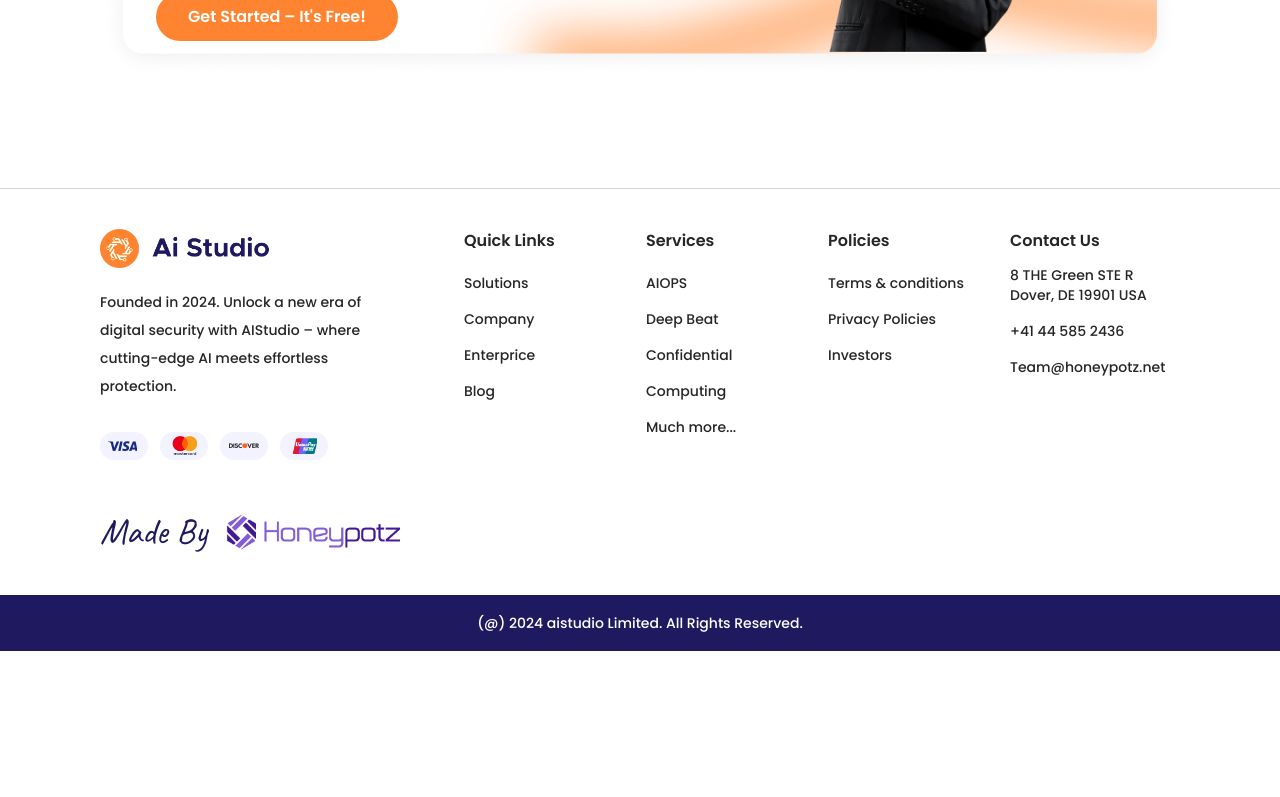
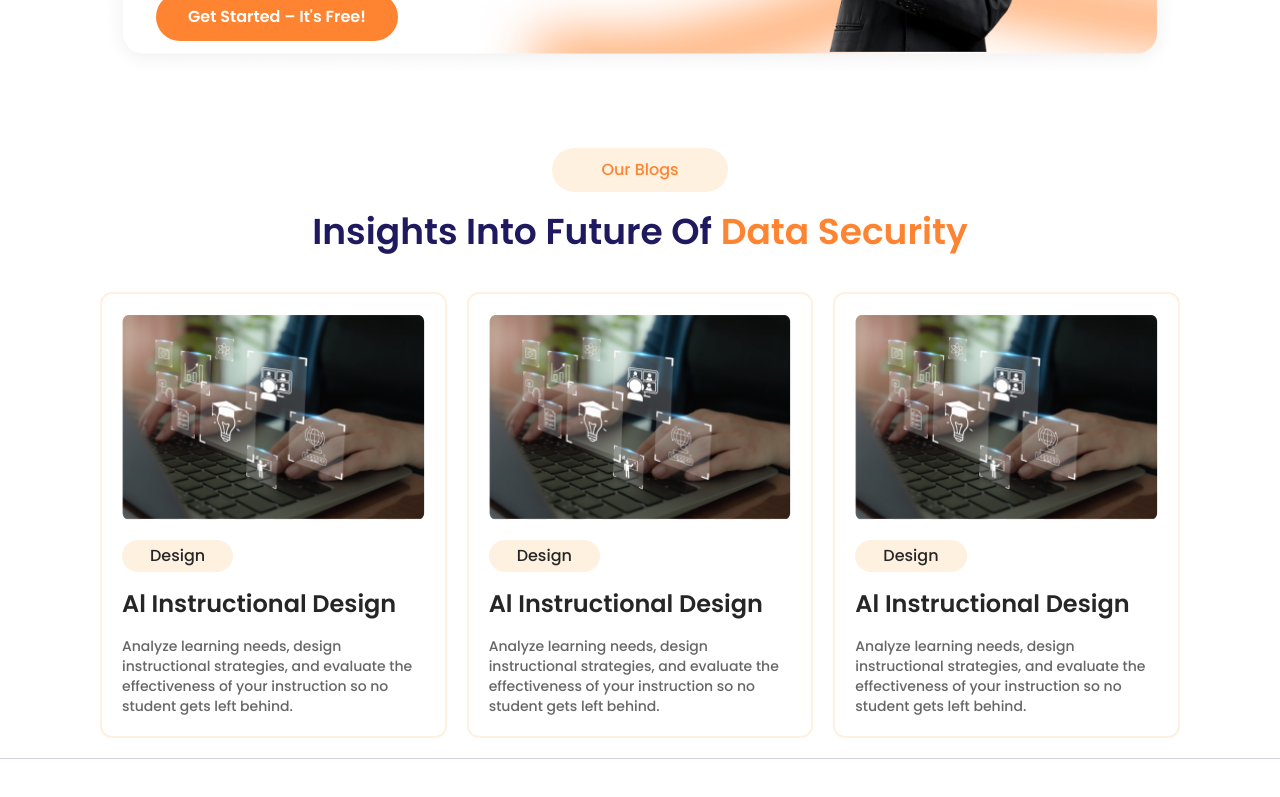
Before and after one commit to AISTUDIO-ML/Honeypotz-main-website, a React (Create React App) app: page / in a window 1280 px wide. Shown: the part 6600-7397 px from the top of the page. Before the commit the page ends 7251 px from the top, so only its background shows below. Built offline with nearby package versions, Linux system fonts and the light colour scheme.

Commit message:
blogs section created

```diff
--- a/src/App.tsx
+++ b/src/App.tsx
@@ -1,5 +1,4 @@
 import { Footer, NavBar } from "components/components";
-import Blogs from "sections/blogs/blogs";
 import {
   BottomBanner,
   Home,
@@ -10,6 +9,7 @@ import {
   Awards,
   Community,
   Testimonials,
+  Blogs,
 } from "sections/sections";
 
 function App() {
@@ -25,7 +25,7 @@ function App() {
       <Community />
       <Testimonials />
       <BottomBanner />
-      {/* <Blogs /> */}
+      <Blogs />
       <Footer />
     </div>
   );
--- a/src/assets/images/images.tsx
+++ b/src/assets/images/images.tsx
@@ -27,6 +27,7 @@ import google_g from "./google_g.png";
 import google from "./google.png";
 import profile from "./profile.png";
 import stars from "./stars.png";
+import blogimage_1 from "./blogimage_1.png";
 
 export {
   logo,
@@ -58,4 +59,5 @@ export {
   google,
   profile,
   stars,
+  blogimage_1,
 };
--- /dev/null
+++ b/src/components/blogCard/blogCard.tsx
@@ -0,0 +1,25 @@
+interface BlogCardProps {
+  data: {
+    image: string;
+    category: string;
+    name: string;
+    description: string;
+  };
+}
+
+const BlogCard: React.FC<BlogCardProps> = ({ data }) => {
+  return (
+    <div className="bg-white p-5 border-2 border-secondaryLight rounded-xl">
+      <img src={data.image} alt="img" height={"auto"} width={"100%"} />
+      <div className="flex mt-5">
+        <div className="bg-secondaryLight px-7 h-8 rounded-full flex items-center">
+          <p>{data.category}</p>
+        </div>
+      </div>
+      <p className="text-2xl semibold mt-4">{data.name}</p>
+      <p className="opacity-70 text-sm font-medium mt-4">{data.description}</p>
+    </div>
+  );
+};
+
+export default BlogCard;
--- a/src/components/components.tsx
+++ b/src/components/components.tsx
@@ -3,5 +3,6 @@ import ThemeButton from "./themeButton/themeButton";
 import Footer from "./footer/footer";
 import ThemeInput from "./themeInput/themeInput";
 import ReviewCard from "./reviewCard/reviewCard";
+import BlogCard from "./blogCard/blogCard";
 
-export { NavBar, ThemeButton, Footer, ThemeInput, ReviewCard };
+export { NavBar, ThemeButton, Footer, ThemeInput, ReviewCard, BlogCard };
--- a/src/sections/blogs/blogs.tsx
+++ b/src/sections/blogs/blogs.tsx
@@ -1,7 +1,47 @@
+import { blogimage_1 } from "assets/images/images";
+import { BlogCard } from "components/components";
+
+const data = [
+  {
+    image: blogimage_1,
+    category: "Design",
+    name: "Al Instructional Design",
+    description:
+      "Analyze learning needs, design instructional strategies, and evaluate the effectiveness of your instruction so no student gets left behind.",
+  },
+  {
+    image: blogimage_1,
+    category: "Design",
+    name: "Al Instructional Design",
+    description:
+      "Analyze learning needs, design instructional strategies, and evaluate the effectiveness of your instruction so no student gets left behind.",
+  },
+  {
+    image: blogimage_1,
+    category: "Design",
+    name: "Al Instructional Design",
+    description:
+      "Analyze learning needs, design instructional strategies, and evaluate the effectiveness of your instruction so no student gets left behind.",
+  },
+];
+
 const Blogs: React.FC = () => {
   return (
     <div className="myContainer">
-      <h1>Blogs</h1>
+      <div className="flex flex-col items-center">
+        <div className="text-secondary bg-secondaryLight w-44 h-11 rounded-full flex items-center justify-center">
+          <p>Our Blogs</p>
+        </div>
+        <p className="text-primary text-3xl md:text-4xl semibold mt-5 text-center">
+          Insights Into Future Of{" "}
+          <span className="text-secondary">Data Security</span>
+        </p>
+      </div>
+      <div className="grid grid-cols-1 md:grid-cols-2 lg:grid-cols-3 gap-5 mt-10">
+        {data.map((item, index) => {
+          return <BlogCard key={index} data={item} />;
+        })}
+      </div>
     </div>
   );
 };
--- a/src/sections/bottomBanner/bottomBanner.tsx
+++ b/src/sections/bottomBanner/bottomBanner.tsx
@@ -7,7 +7,7 @@ const BottomBanner: React.FC = () => {
     backgroundImage: `url(${banner_mask})`,
   };
   return (
-    <div className="myContainer !py-20">
+    <div className="myContainer !pt-20">
       <div
         style={backgroundImage}
         className="flex flex-col lg:flex-row gap-5 lg:gap-0 justify-between items-center md:px-14 p-5 background shadow-xl lg:shadow-none"
--- a/src/sections/sections.tsx
+++ b/src/sections/sections.tsx
@@ -7,6 +7,7 @@ import ScalableSolutions from "./scalableSolutions/scalableSolutions";
 import Awards from "./awards/awards";
 import Community from "./community/community";
 import Testimonials from "./testimonials/testimonials";
+import Blogs from "./blogs/blogs";
 
 export {
   TopBanner,
@@ -18,4 +19,5 @@ export {
   Awards,
   Community,
   Testimonials,
+  Blogs,
 };
--- a/src/sections/testimonials/testimonials.tsx
+++ b/src/sections/testimonials/testimonials.tsx
@@ -31,7 +31,7 @@ const Testimonials: React.FC = () => {
         <div className="text-secondary bg-secondaryLight w-44 h-11 rounded-full flex items-center justify-center">
           <p>Client Reviews</p>
         </div>
-        <p className="text-primary text-5xl semibold mt-6">
+        <p className="text-primary text-3xl md:text-5xl semibold mt-6">
           OUR <span className="text-secondary">TESTIMONIALS</span>
         </p>
         <p className="text-black/70 mt-6">
@@ -40,9 +40,9 @@ const Testimonials: React.FC = () => {
         </p>
       </div>
       <div className="bg-secondaryLight !py-10 rounded-3xl myContainer mt-10">
-        <div className="bg-white flex items-center justify-between rounded-2xl py-5 px-10">
+        <div className="bg-white flex flex-col lg:flex-row gap-3 lg:gap-0 items-center justify-between rounded-2xl py-5 px-10">
           <div>
-            <div className="flex items-center gap-3">
+            <div className="flex items-center justify-center lg:justify-start gap-3">
               <img src={google} alt="google" width={84} />
               <p>Rating</p>
             </div>
@@ -54,7 +54,7 @@ const Testimonials: React.FC = () => {
           </div>
           <ThemeButton content={"Write a Review"} bgFill />
         </div>
-        <div className="mt-7 grid grid-cols-3 gap-5">
+        <div className="mt-7 grid md:grid-cols-2 lg:grid-cols-3 gap-5">
           {reviews.map((review, index) => {
             return <ReviewCard key={index} data={review} />;
           })}
```
Also changed, not shown: src/assets/images/blogimage_1.png (added).
